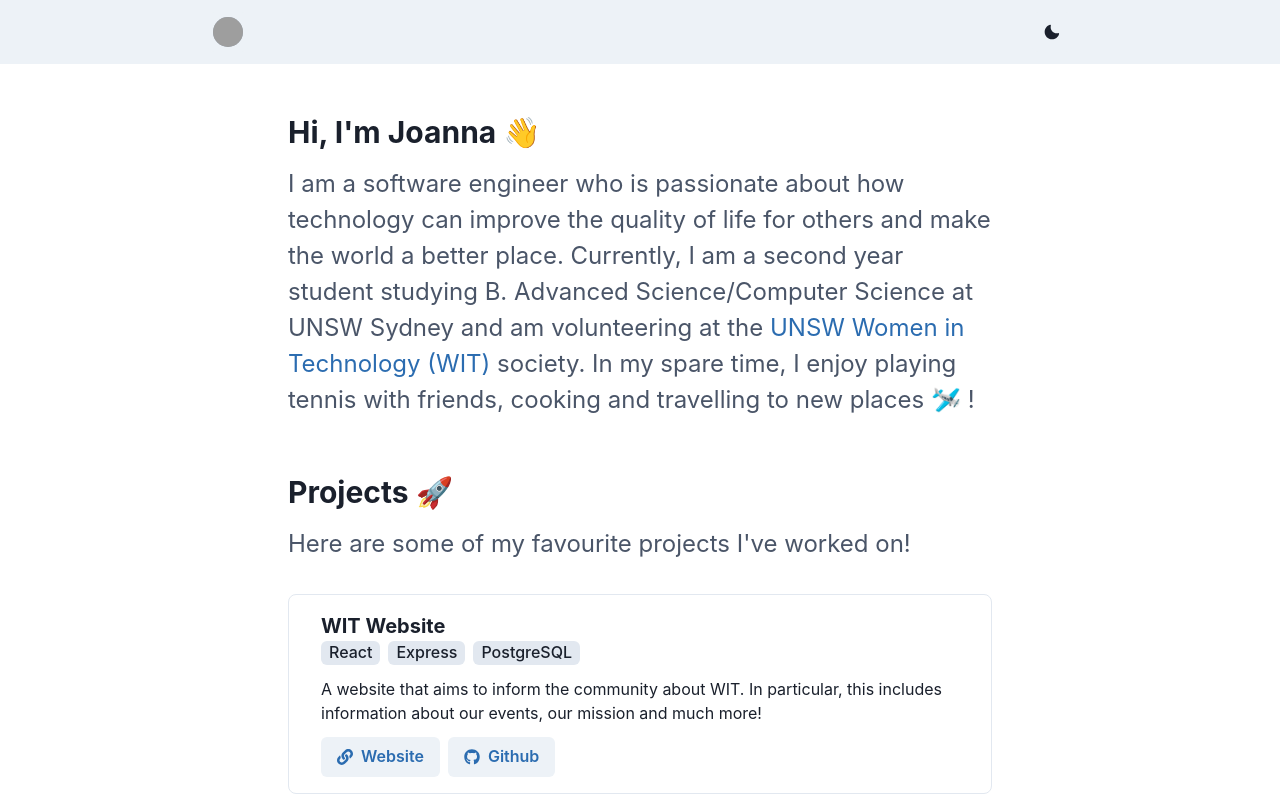
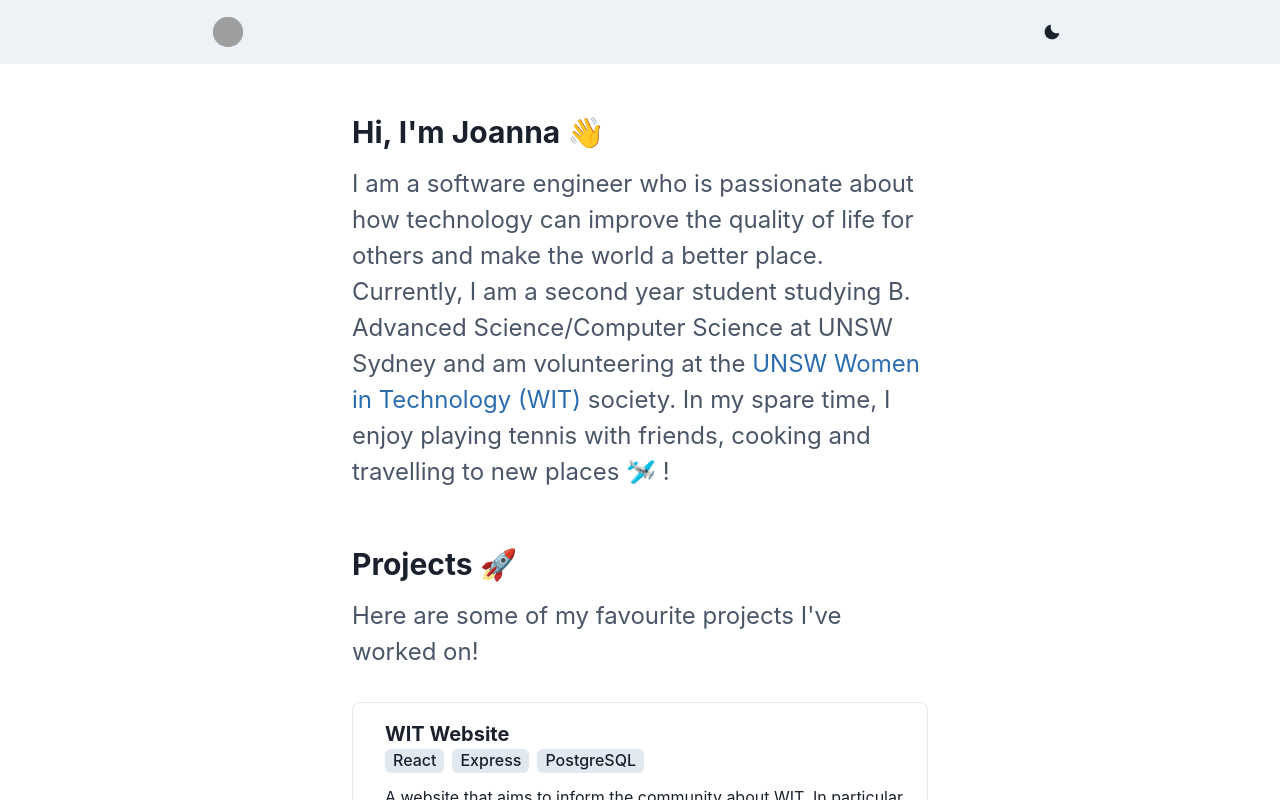
Before and after one commit to joanna209/website, a Next.js app: page / in a window 1280 px wide. Shown: the top 800 px of the page. Built offline with nearby package versions, Linux system fonts and the light colour scheme; grey boxes are pictures that could not be loaded.

Commit message:
fixing responsiveness

```diff
--- a/styles/Home.module.css
+++ b/styles/Home.module.css
@@ -7,6 +7,12 @@
 }
 
 /*--- Responsiveness ---*/
+@media screen and (max-width: 1700px) {
+  .container {
+    width: 45%;
+  }
+}
+
 @media screen and (max-width: 1024px) {
   .container {
     width: 75%;
```
